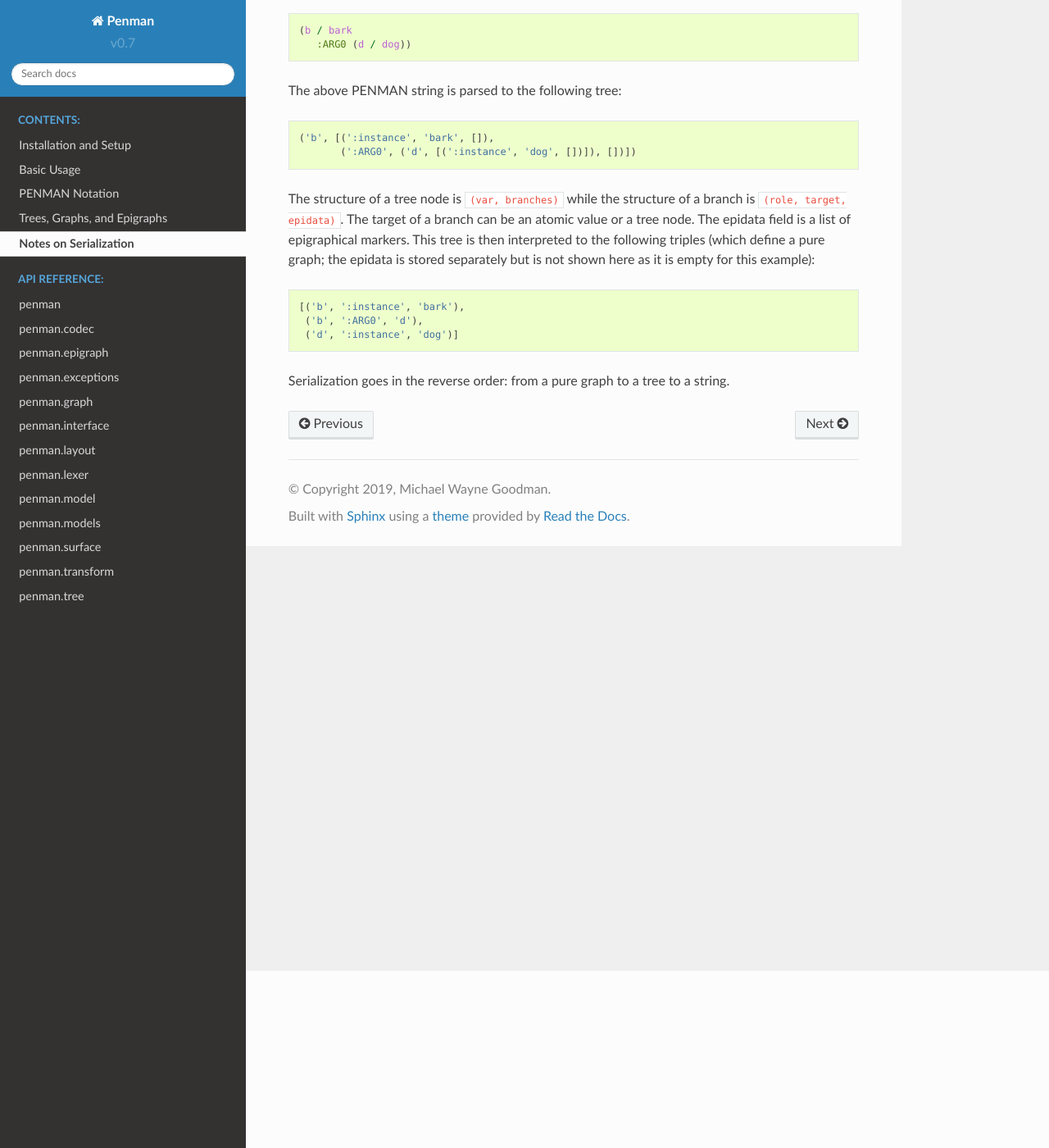
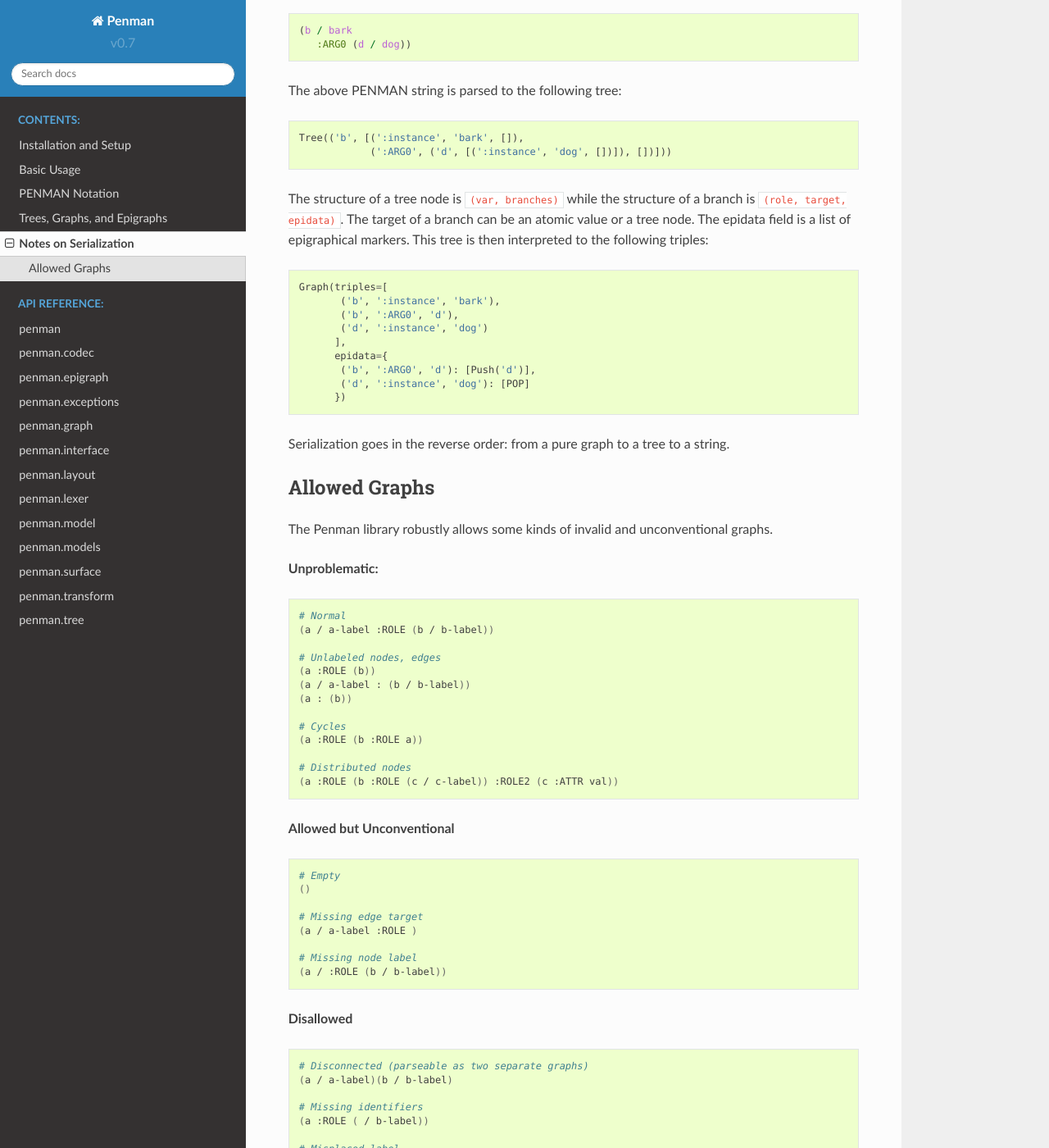
Before and after one commit to goodmami/penman, a Sphinx documentation site: the page built from docs/serialization.rst, in a window 1280 px wide and 1400 px high, scrolled down 216 px. Shown: the whole window at 82% size. Built offline with Sphinx 7.4.7 and the Read the Docs theme 2.0.0, drawn with Linux system fonts in a browser that asks for light colours; some of the changed text lies outside the part shown.

Commit message:
Update Serialization Notes documentation

```diff
--- a/docs/serialization.rst
+++ b/docs/serialization.rst
@@ -5,33 +5,92 @@ A PENMAN-serialized graph takes the form of a tree with labeled
 reentrancies, so in deserialization it is first parsed directly into a
 tree and then the pure graph is interpreted from it.
 
-.. code:: lisp
+.. code-block:: lisp
 
    (b / bark
       :ARG0 (d / dog))
 
 The above PENMAN string is parsed to the following tree:
 
-.. code:: python
+.. code-block:: python
 
-   ('b', [(':instance', 'bark', []),
-          (':ARG0', ('d', [(':instance', 'dog', [])]), [])])
+   Tree(('b', [(':instance', 'bark', []),
+               (':ARG0', ('d', [(':instance', 'dog', [])]), [])]))
 
 The structure of a tree node is ``(var, branches)`` while the
 structure of a branch is ``(role, target, epidata)``. The target of a
 branch can be an atomic value or a tree node. The epidata field is a
 list of epigraphical markers. This tree is then interpreted to the
-following triples (which define a pure graph; the epidata is stored
-separately but is not shown here as it is empty for this example):
+following triples:
 
-.. code:: python
+.. code-block:: python
 
-   [('b', ':instance', 'bark'),
-    ('b', ':ARG0', 'd'),
-    ('d', ':instance', 'dog')]
+   Graph(triples=[
+          ('b', ':instance', 'bark'),
+          ('b', ':ARG0', 'd'),
+          ('d', ':instance', 'dog')
+	 ],
+	 epidata={
+	  ('b', ':ARG0', 'd'): [Push('d')],
+	  ('d', ':instance', 'dog'): [POP]
+	 })
 
 Serialization goes in the reverse order: from a pure graph to a tree
 to a string.
+
+Allowed Graphs
+--------------
+
+The Penman library robustly allows some kinds of invalid and
+unconventional graphs.
+
+**Unproblematic:**
+
+.. code-block:: bash
+
+   # Normal
+   (a / a-label :ROLE (b / b-label))
+
+   # Unlabeled nodes, edges
+   (a :ROLE (b))
+   (a / a-label : (b / b-label))
+   (a : (b))
+
+   # Cycles
+   (a :ROLE (b :ROLE a))
+
+   # Distributed nodes
+   (a :ROLE (b :ROLE (c / c-label)) :ROLE2 (c :ATTR val))
+
+**Allowed but Unconventional**
+
+.. code-block:: bash
+
+   # Empty
+   ()
+
+   # Missing edge target
+   (a / a-label :ROLE )
+
+   # Missing node label
+   (a / :ROLE (b / b-label))
+
+**Disallowed**
+
+.. code-block:: bash
+
+   # Disconnected (parseable as two separate graphs)
+   (a / a-label)(b / b-label)
+
+   # Missing identifiers
+   (a :ROLE ( / b-label))
+
+   # Misplaced label
+   (a :ROLE (b) / a-label)
+
+   # Multiple labels
+   (a / a-label / another-label)
+
 
 ..
   Rules for Serialization
```
